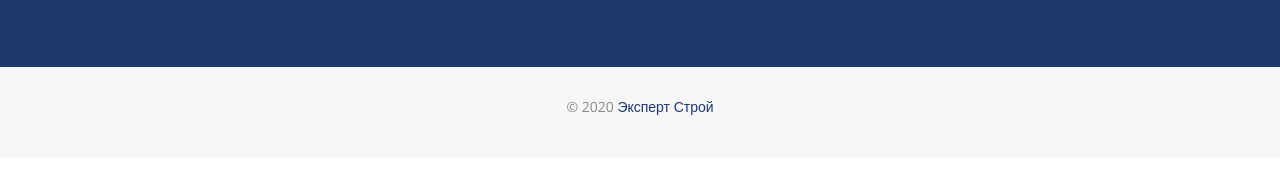
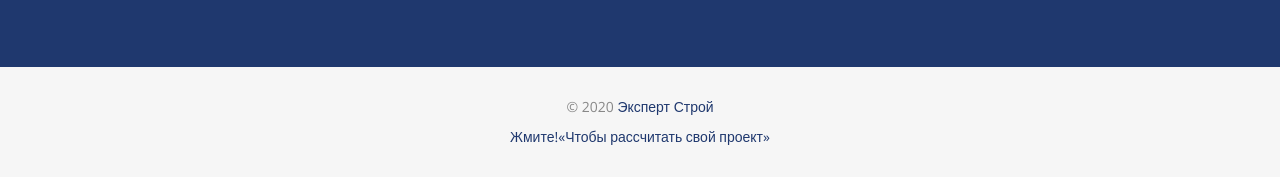
Before and after one commit to MirrorOni/test.github.io, a plain HTML site: page index.html in a window 1280 px wide. Shown: the part 5324-5501 px from the top of the page. Drawn offline with nearby package versions, Linux system fonts and the light colour scheme; a script that the page names is missing.

Commit message:
Update index.html

```diff
--- a/index.html
+++ b/index.html
@@ -369,6 +369,7 @@ document.addEventListener("DOMContentLoaded", function() {
 <div id="footer">
   <div class="container text-center">
     <p>&copy; 2020 <a href="http://expertstroy24.ru/" rel="nofollow">Эксперт Строй</a></p>
+<div class="marquiz-pops marquiz-pops_position_bottom-left marquiz-pops_rounded marquiz-pops_shadowed marquiz-pops_blicked marquiz-pops_pulse marquiz-pops_position" ><a class="marquiz-pops__body" href="#popup:marquiz_5f8725ebab4bc1004416d219" data-marquiz-pop-text-color="#ffffff" data-marquiz-pop-background-color="#65e137" data-marquiz-pop-svg-color="#fff" data-marquiz-pop-close-color="#fff" data-marquiz-pop-color-pulse="rgba(101, 225, 55, 0.4)" data-marquiz-pop-color-pulse-alpha="rgba(101, 225, 55, 0)" data-marquiz-pop-delay="10s" data-marquiz-pop="true"><span class="marquiz-pops__icon"></span><span class="marquiz-pops__content"><span class="marquiz-pops__content-title">Жмите!</span><span class="marquiz-pops__content-text">&laquo;Чтобы рассчитать свой проект&raquo;</span></span></a></div>
   </div>
 </div>
 <script type="text/javascript" src="js/jquery.1.11.1.js"></script>
```
